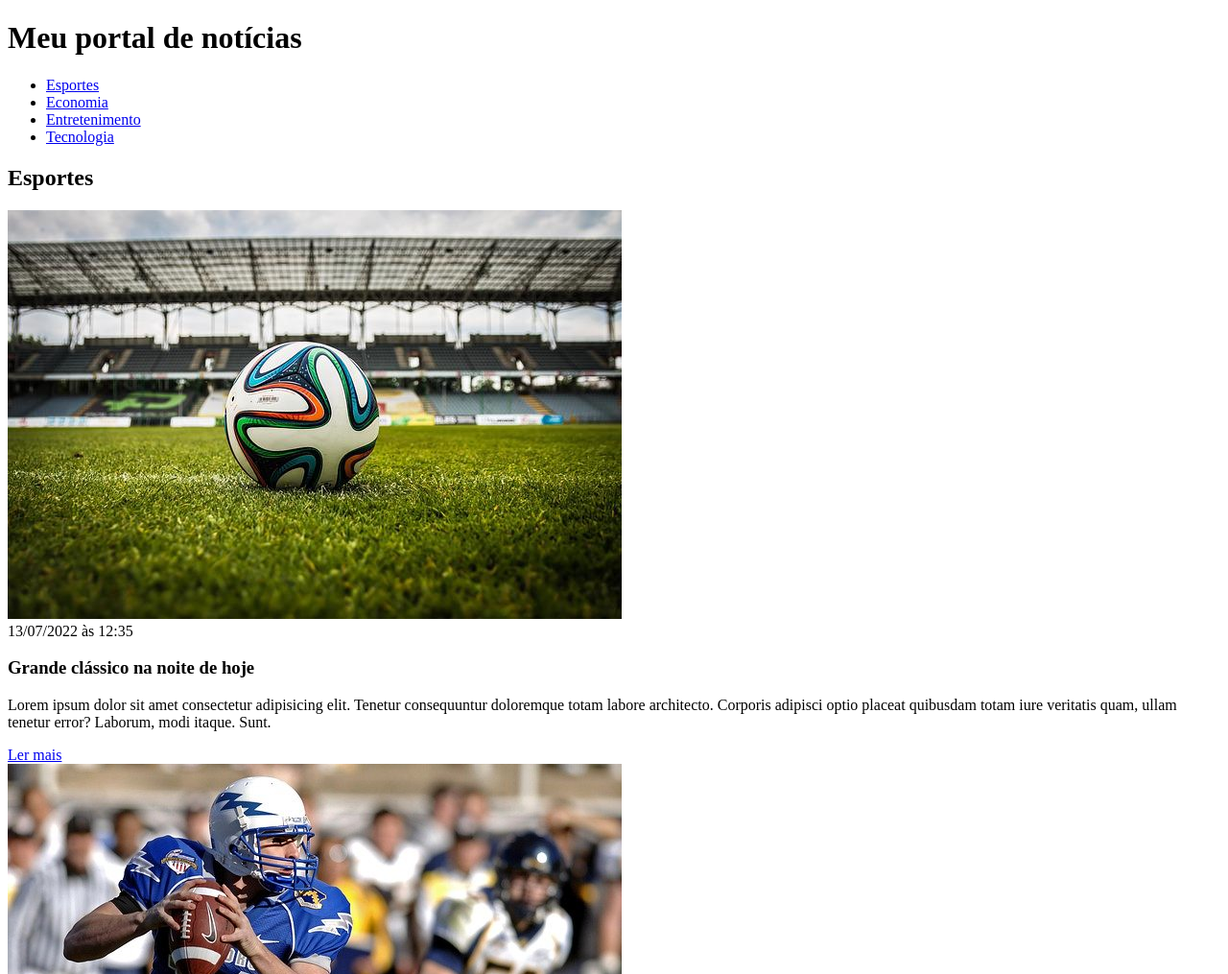
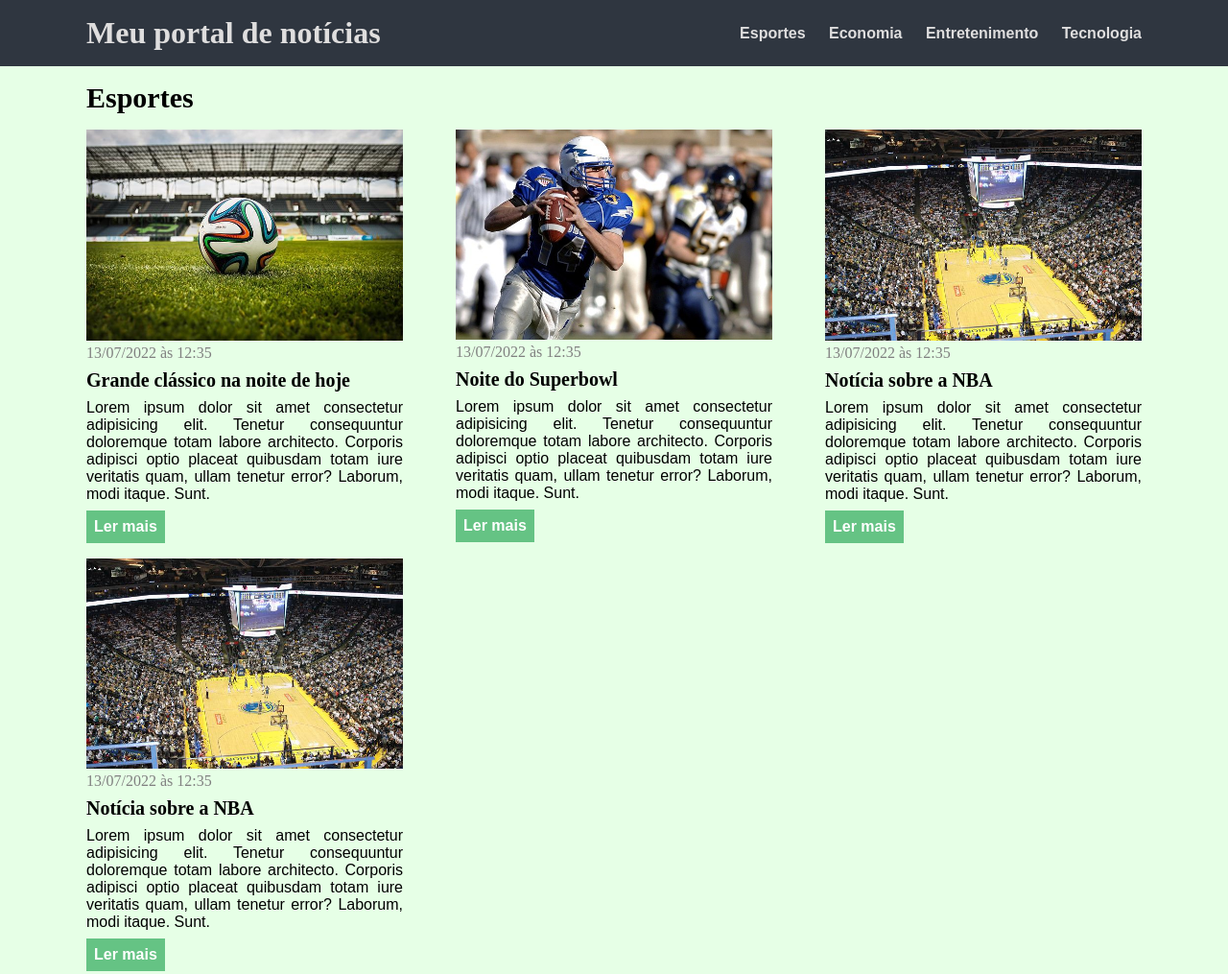
Before and after one commit to Gleninz/curso_ebac_css, a plain HTML site: page index.html in a window 1280 px wide. Shown: the top 1015 px of the page at 96% size. Drawn offline with Linux system fonts and the light colour scheme.

Commit message:
exercício css concluído

```diff
--- a/index.html
+++ b/index.html
@@ -9,6 +9,7 @@
 </head>
 <body>
     <header>
+        <div class="container">
             <h1>Meu portal de notícias</h1>
             <nav>
                 <ul>
@@ -26,13 +27,16 @@
                     </li>
                 </ul>
             </nav>
+        </div>
     </header>
-    <section>
+    <section id="sports">
+        <div class="container">
             <h2>Esportes</h2>
+            <div class="articles">
                 <article>
                     <img src="./imagens/futebol.jpg" alt="Bola de futebol no gramado" />
                     <header>
-                <time>13/07/2022 às 12:35</time>
+                        <time class="data">13/07/2022 às 12:35</time>
                     </header>
                     <h3>Grande clássico na noite de hoje</h3>
                     <p>
@@ -43,7 +47,7 @@
                 <article>
                     <img src="./imagens/futebol-americano.jpg" alt="Jogador de futebol americano correndo com a bola na mão" />
                     <header>
-                <time>13/07/2022 às 12:35</time>
+                        <time class="data">13/07/2022 às 12:35</time>
                     </header>
                     <h3>Noite do Superbowl</h3>
                     <p>
@@ -54,7 +58,7 @@
                 <article>
                     <img src="./imagens/basquete.jpg" title="Vista aérea de uma quadra de basquete" />
                     <header>
-                <time>13/07/2022 às 12:35</time>
+                        <time class="data">13/07/2022 às 12:35</time>
                     </header>
                     <h3>Notícia sobre a NBA</h3>
                     <p>
@@ -65,7 +69,7 @@
                 <article>
                     <img src="./imagens/basquete.jpg" title="Vista aérea de uma quadra de basquete" />
                     <header>
-                <time>13/07/2022 às 12:35</time>
+                        <time class="data">13/07/2022 às 12:35</time>
                     </header>
                     <h3>Notícia sobre a NBA</h3>
                     <p>
@@ -73,13 +77,17 @@
                     </p>
                     <a href="#" title="Leia a notícia completa">Ler mais</a>
                 </article>
+            </div>
+        </div>
     </section>
-    <section>
+    <section id="economy">
+        <div class="container">
             <h2>Economia</h2>
+            <div class="articles">
                 <article>
                     <img src="./imagens/dolares.jpg" alt="Muitos dólares" />
                     <header>
-                <time>13/07/2022 às 12:35</time>
+                        <time class="data">13/07/2022 às 12:35</time>
                     </header>
                     <h3>Dólar em alta de 0.50%</h3>
                     <p>
@@ -90,7 +98,7 @@
                 <article>
                     <img src="./imagens/euro.jpg" alt="Várias notas de euro" />
                     <header>
-                <time>13/07/2022 às 12:35</time>
+                        <time class="data">13/07/2022 às 12:35</time>
                     </header>
                     <h3>Euro em queda de 0.40%</h3>
                     <p>
@@ -101,7 +109,7 @@
                 <article>
                     <img src="./imagens/petroleo.jpg" alt="Extração de petróleo" />
                     <header>
-                <time>13/07/2022 às 12:35</time>
+                        <time class="data">13/07/2022 às 12:35</time>
                     </header>
                     <h3>Alta no preço do barril do petróleo</h3>
                     <p>
@@ -109,14 +117,17 @@
                     </p>
                     <a href="#" title="Leia a notícia completa">Ler mais</a>
                 </article>
+            </div>
+        </div>
     </section>
-
-    <section>
+    <section id="entretenimento">
+        <div class="container">
             <h2>Entretenimento</h2>
+            <div class="articles">
                 <article>
                     <img src="./imagens/maos.jpeg" alt="Mãos para cima exibindo itens de filme" />
                     <header>
-                <time>20/03/2024 às 18:50</time>
+                        <time class="data">20/03/2024 às 18:50</time>
                     </header>
                     <h3>A melhor forma de se divertir</h3>
                     <p>
@@ -127,7 +138,7 @@
                 <article>
                     <img src="./imagens/entretenimento.jpeg" alt="diferentes desenhos de artes" />
                     <header>
-                <time>20/03/2024 às 18:50</time>
+                        <time class="data">20/03/2024 às 18:50</time>
                     </header>
                     <h3>Amostra cultural apresenta tipos diferentes de Arte</h3>
                     <p>
@@ -138,7 +149,7 @@
                 <article>
                     <img src="./imagens/show.jpeg" alt="Show musical" />
                     <header>
-                <time>20/03/2024 às 18:50</time>
+                        <time class="data">20/03/2024 às 18:50</time>
                     </header>
                     <h3>Show internacional acontecerá no Brasil</h3>
                     <p>
@@ -146,14 +157,17 @@
                     </p>
                     <a href="#" title="Leia a notícia completa">Ler mais</a>
                 </article>
+            </div>
+        </div>
     </section>
-
-    <section>
+    <section id="tecnologia">
+        <div class="container">
             <h2>Tecnologia</h2>
+            <div class="articles">
                 <article>
                     <img src="./imagens/mulheres.jpeg" alt="Mulher trabalhando no computador" />
                     <header>
-                <time>20/03/2024 às 18:50</time>
+                        <time class="data">20/03/2024 às 18:50</time>
                     </header>
                     <h3>Mulheres na tecnologia</h3>
                     <p>
@@ -164,7 +178,7 @@
                 <article>
                     <img src="./imagens/ia.jpeg" alt="robô pensando em uma teia de rede" />
                     <header>
-                <time>20/03/2024 às 18:50</time>
+                        <time class="data">20/03/2024 às 18:50</time>
                     </header>
                     <h3>Inteligência Artificial: tecnologia transformadora</h3>
                     <p>
@@ -175,7 +189,7 @@
                 <article>
                     <img src="./imagens/dev.jpeg" alt="Dispositivos eletrônicos" />
                     <header>
-                <time>20/03/2024</time>
+                        <time class="data">20/03/2024</time>
                     </header>
                     <h3>Desenvolvimento Web responsivo</h3>
                     <p>
@@ -186,7 +200,7 @@
                 <article>
                     <img src="./imagens/tec.jpeg" alt="Painel tecnológico operadopor uma mulher" />
                     <header>
-                <time>20/03/2024</time>
+                        <time class="data">20/03/2024</time>
                     </header>
                     <h3>Quais serão as tecnologias do futuro</h3>
                     <p>
@@ -194,6 +208,8 @@
                     </p>
                     <a href="#" title="Leia a notícia completa">Ler mais</a>
                 </article>
+            </div>
+        </div>
     </section>
 </body>
 </html>
--- a/main.css
+++ b/main.css
@@ -1 +1,126 @@
-@charset "UTF-8";
+* {
+    box-sizing: border-box;
+    margin: 0;
+    padding: 0;
+}
+
+body > header {
+    background-color: #2f3640;
+    padding: 16px 0;
+    color: rgb(223, 222, 222);
+}
+
+header .container {
+    display: flex;
+    align-items: center;
+    justify-content: space-between;
+}
+
+header li {
+    display: inline;
+    font-family: Arial, Helvetica, sans-serif;
+    font-weight: bold;
+    margin-left: 20px;
+}
+
+header li a {
+    color: rgb(223, 222, 222);
+    text-decoration: none;
+}
+
+.container {
+    width: 1100px;
+    margin: 0 auto;
+}
+
+.articles {
+    display: flex;
+    flex-wrap: wrap;
+    justify-content: space-between;
+}
+
+.articles article img {
+    /*height: 100px;*/
+    width: 100%;
+}
+
+.articles article {
+    width: 30%;
+}
+
+section {
+    padding: 16px 0;
+}
+
+section h2,
+.articles article {
+    margin-bottom: 16px;
+}
+
+.articles article h3 {
+    margin-top: 8px;
+    margin-bottom: 8px;
+}
+
+.articles article a {
+    background-color: blue;
+    color: white;
+    padding: 8px;
+    display: inline-block;
+    text-decoration: none;
+    font-weight: bold;
+    margin-top: 8px;
+}
+
+.articles article a:hover {
+    text-decoration: underline;
+}
+
+.articles article p,
+.articles article a {
+    font-family: Arial, Helvetica, sans-serif;
+    text-align: justify;
+}
+
+.articles article h3 {
+    font-size: 20px;
+}
+section h2 {
+    font-size: 30px;
+}
+
+#sports {
+    background-color: rgb(230, 255, 230);
+}
+
+#sports .articles article a {
+    background-color: rgb(101, 195, 132);
+}
+
+#economy {
+    background-color: rgb(254, 254, 202);
+}
+
+#economy .articles article a {
+    background-color: rgb(255, 182, 47);
+}
+
+#entretenimento {
+    background-color: rgb(255, 216, 223);
+}
+
+#entretenimento .articles article a {
+    background-color: rgb(219, 145, 158);
+}
+
+#tecnologia {
+    background-color: rgb(212, 212, 254);
+}
+
+#tecnologia .articles article a {
+    background-color: rgb(150, 150, 214)
+}
+
+.data {
+    color: gray;
+}
```
Lines whose indentation alone changed are shown as unchanged.
